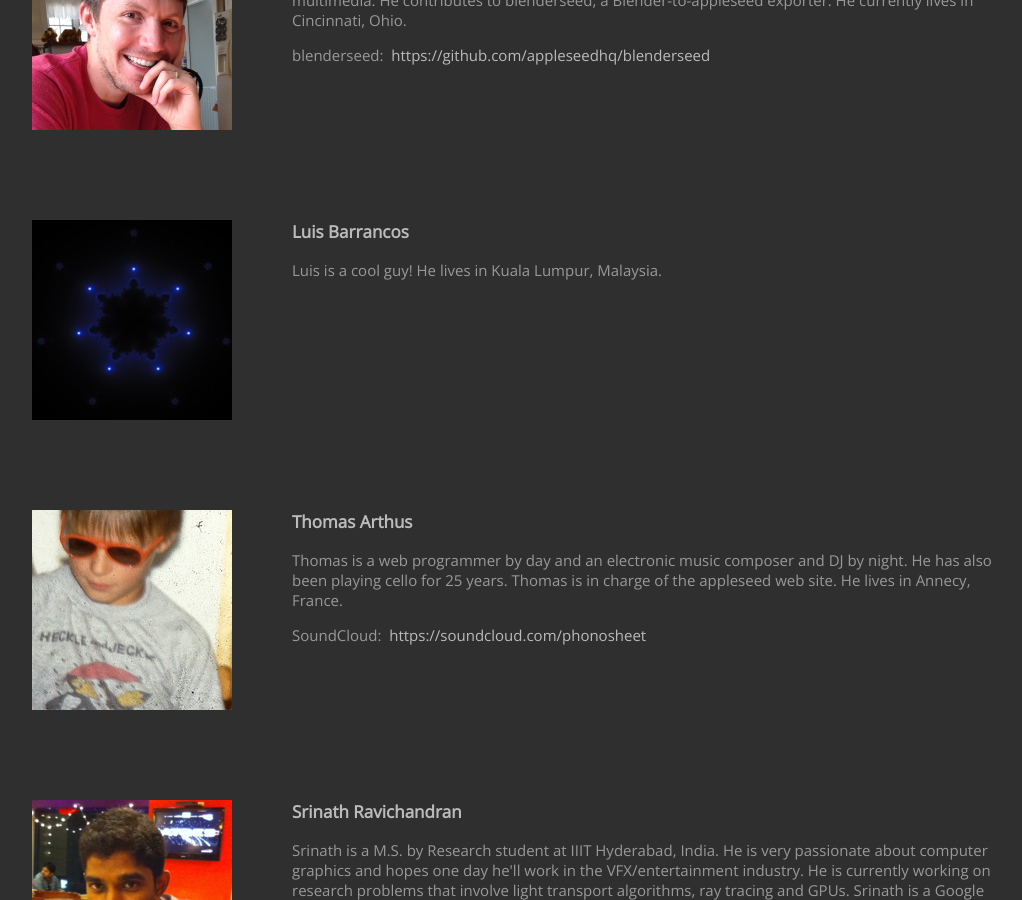
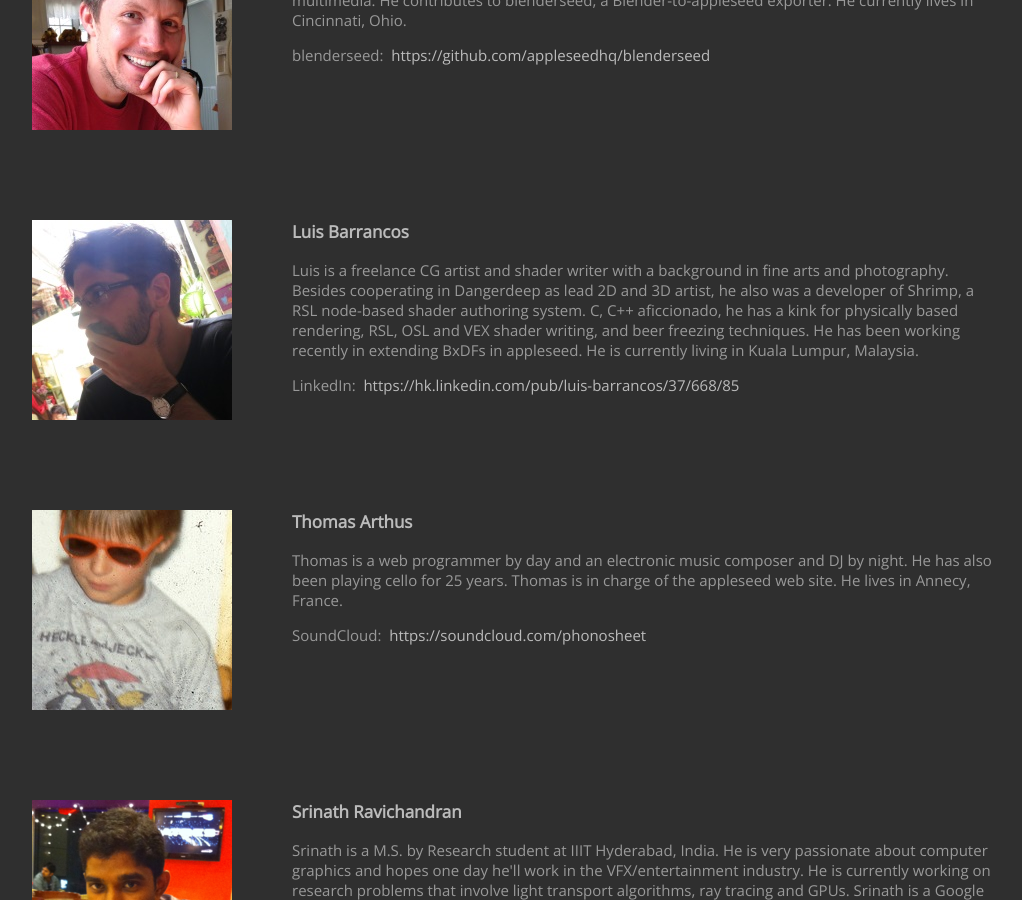
Before and after one commit to appleseedhq/appleseedhq.github.io, a Jekyll site: the page built from team.md, in a window 1280 px wide and 900 px high, scrolled down 2529 px. Shown: the whole window, without its empty margins (128-1150 px from the left). Built offline with Jekyll 4.4.1, drawn with Linux system fonts in a browser that asks for light colours; nearby versions of some CDN libraries; some of the changed text lies outside the part shown.

Commit message:
updated Team page.

```diff
--- a/_data/members.yml
+++ b/_data/members.yml
@@ -7,7 +7,7 @@
     houses. François started writing appleseed in 2009 and is the project leader. He is also the author of
     toxic, an early open source global illumination renderer released in 2003. François lives in Annecy, France.
   links:
-    - { label: LinkedIn, url: "http://www.linkedin.com/in/fbeaune" }
+    - { label: LinkedIn, url: "https://www.linkedin.com/in/fbeaune" }
 
 
 - name: Esteban Tovagliari
@@ -41,8 +41,8 @@
     lives in Montréal, Canada.
   links:
     - { label: Blog, url: "http://www.fevrierdorian.com/blog/" }
-    - { label: Twitter, url: "http://twitter.com/NarannCG" }
-    - { label: LinkedIn, url: "http://www.linkedin.com/in/dorianfevrier" }
+    - { label: Twitter, url: "https://twitter.com/NarannCG" }
+    - { label: LinkedIn, url: "https://www.linkedin.com/in/dorianfevrier" }
 
 
 - name: François Gilliot
@@ -89,7 +89,13 @@
 - name: Luis Barrancos
   picture: luis_barrancos.jpg
   bio: >
-    Luis is a cool guy! He lives in Kuala Lumpur, Malaysia.
+    Luis is a freelance CG artist and shader writer with a background in fine arts and photography. Besides
+    cooperating in Dangerdeep as lead 2D and 3D artist, he also was a developer of Shrimp, a RSL node-based
+    shader authoring system. C, C++ aficcionado, he has a kink for physically based rendering, RSL, OSL and
+    VEX shader writing, and beer freezing techniques. He has been working recently in extending BxDFs in
+    appleseed. He is currently living in Kuala Lumpur, Malaysia.
+  links:
+    - { label: LinkedIn, url: "https://hk.linkedin.com/pub/luis-barrancos/37/668/85" }
 
 
 - name: Thomas Arthus
```
Also changed, not shown: img/luis_barrancos.jpg.
